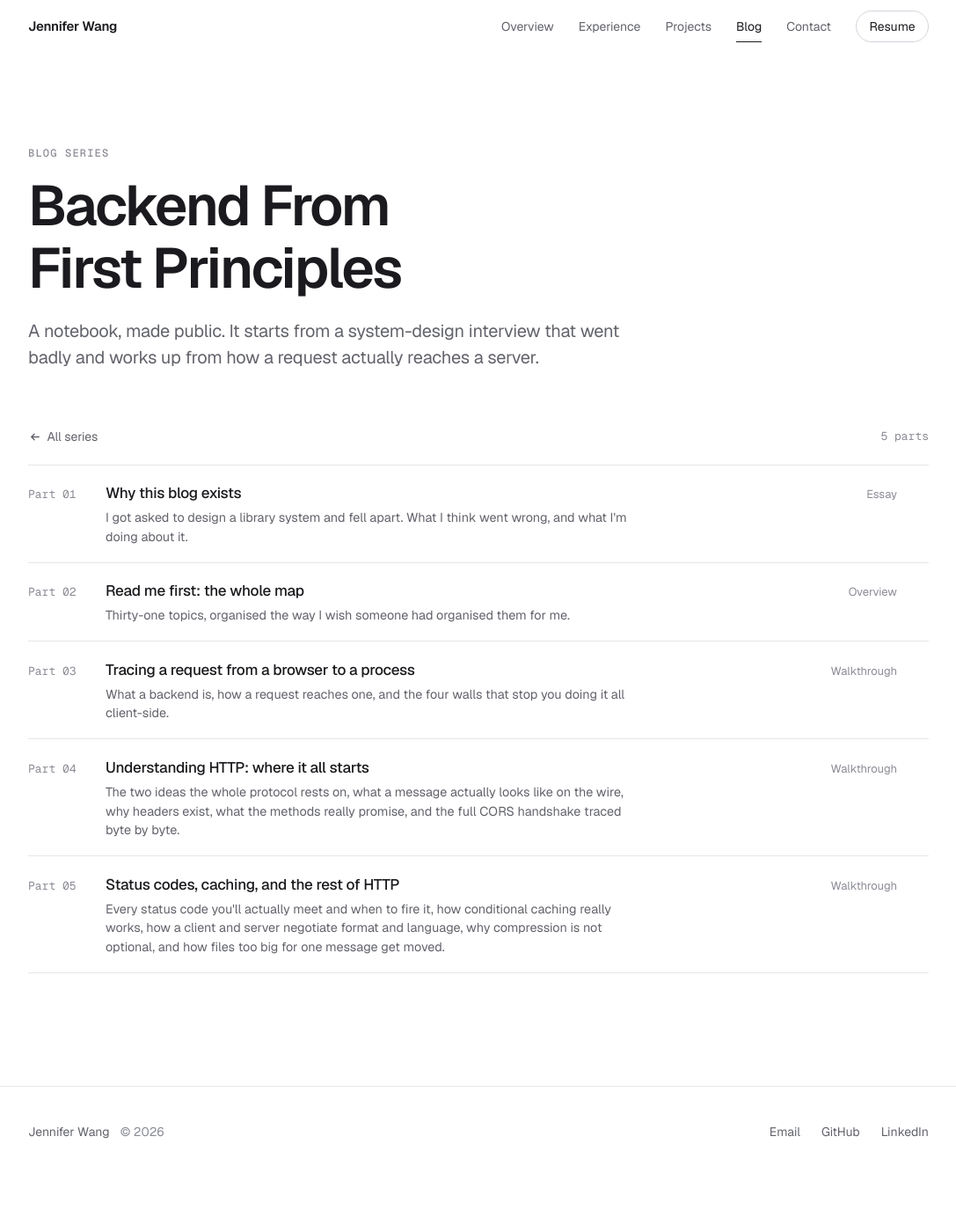
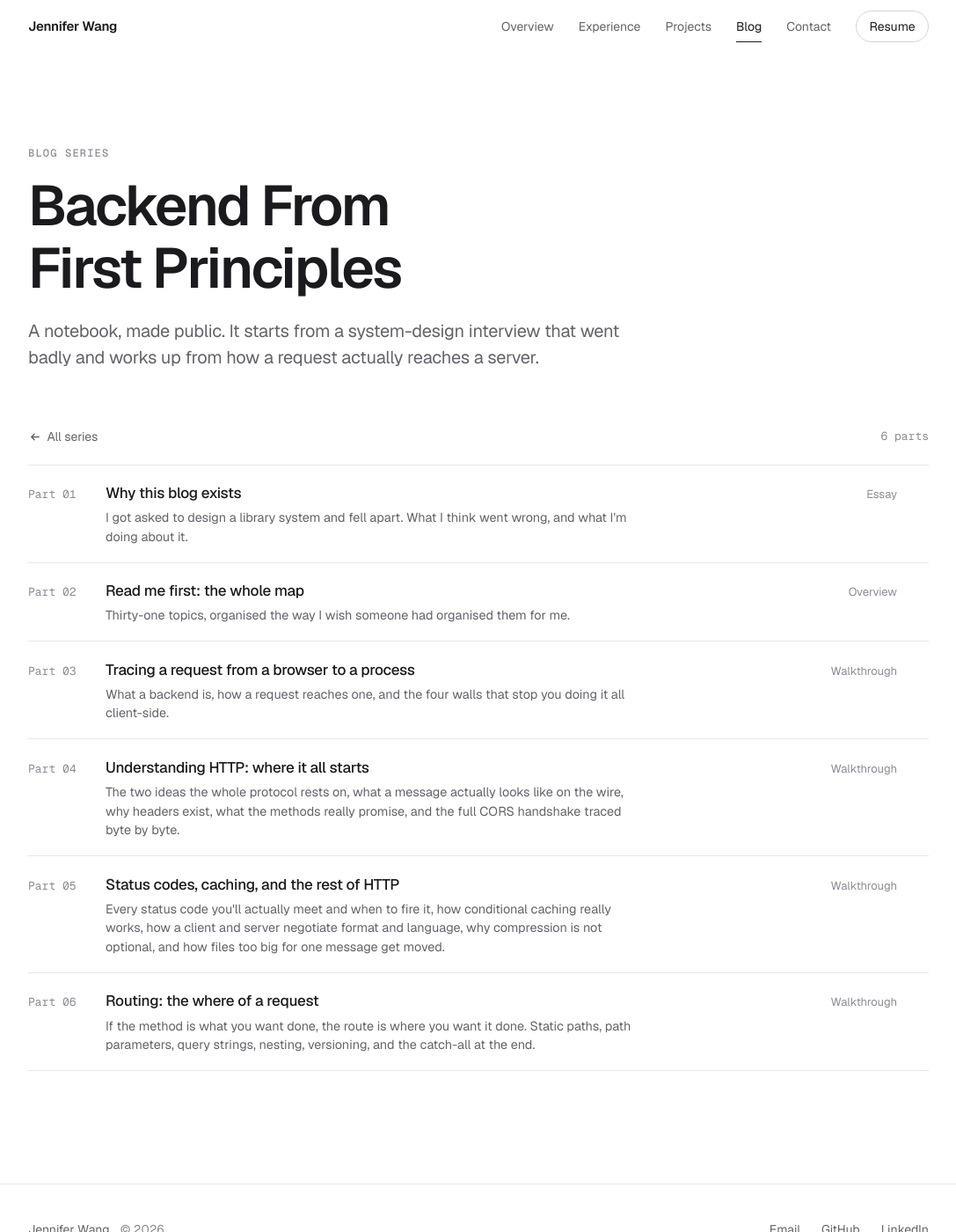
Before and after one commit to jenniferwang2/jenniferwang2.github.io, a Jekyll site: the page built from blog/backend-from-first-principles/index.html, in a window 1280 px wide and 1400 px high. Shown: the whole window at 88% size, without its empty margins (96-1183 px from the left). Built offline with Jekyll 4.4.1, drawn with Linux system fonts in a browser that asks for light colours.

Commit message:
adding post 6 entry to index.html and link from prev post entry

```diff
--- a/blog/backend-from-first-principles/05-http-pt-2.html
+++ b/blog/backend-from-first-principles/05-http-pt-2.html
@@ -1469,6 +1469,7 @@ data: (#15 in our series by Sir Arthur Conan Doyle)
 <footer>
 <div class="nextprev">
 <a href="./04-http-pt-1.html"><span class="lbl">← PREVIOUS</span><span class="ttl">Understanding HTTP: where it all starts</span></a>
+<a href="./06-routing.html"><span class="lbl">NEXT →</span><span class="ttl">Routing: the where of a request</span></a>
 </div>
   <p>Annotated from the walkthrough video. Whiteboard sketches redrawn as vector diagrams; proxy captures transcribed as text; definitions, analogies and security notes added.</p>
 </footer>
--- a/blog/backend-from-first-principles/index.html
+++ b/blog/backend-from-first-principles/index.html
@@ -28,4 +28,8 @@ posts:
     title: "Status codes, caching, and the rest of HTTP"
     summary: "Every status code you'll actually meet and when to fire it, how conditional caching really works, how a client and server negotiate format and language, why compression is not optional, and how files too big for one message get moved."
     kind: "Walkthrough"
+  - file: 06-routing.html
+    title: "Routing: the where of a request"
+    summary: "If the method is what you want done, the route is where you want it done. Static paths, path parameters, query strings, nesting, versioning, and the catch-all at the end."
+    kind: "Walkthrough"
 ---
```
